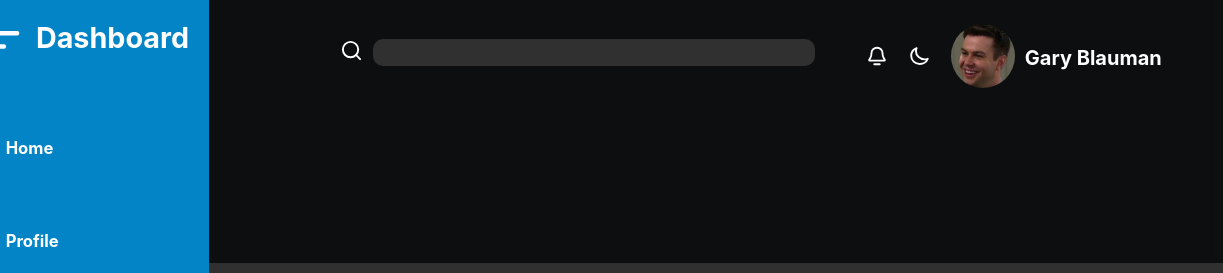
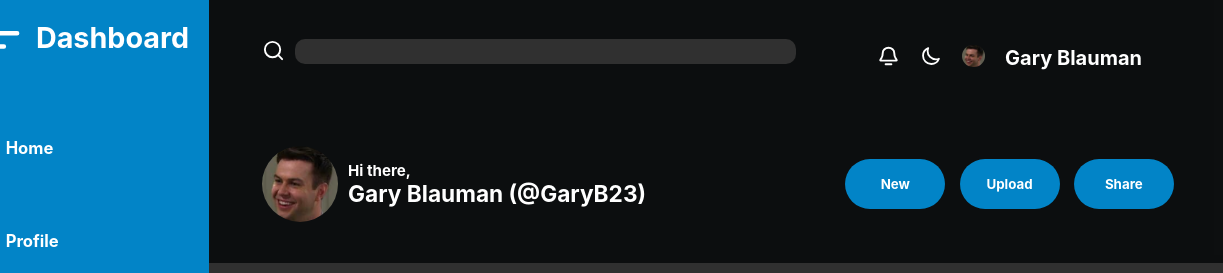
Before and after one commit to jeremyrupprecht/odinAdminDashboard, a website: page index.html in a window 1280 px wide. Shown: the top 273 px of the page, 57-1280 px from the left. Drawn offline with Linux system fonts and the light colour scheme.

Commit message:
Add lower right buttons in nav bar and adjust navbar spacing

```diff
--- a/index.html
+++ b/index.html
@@ -54,12 +54,12 @@
             </div>
         </div>
         <div class="navbar-grid">
-            <div class="searchbar">
+            <form action="" method="GET" class="searchbar">
                 <label for="site-search">
                     <img src="images/search.svg" alt="A magnifying glass">
                 </label>
                 <input type="search" id="site-search" name="site-search"/>
-            </div>
+            </form>
 
             <div class="top-right-icons">
                 <button>
@@ -74,6 +74,17 @@
                 <button>
                     <h2>Gary Blauman</h2>
                 </button>
+            </div>
+
+            <div class="bottom-left-icons">
+                <img src="images/profileFace.png" alt="A larger version of the users profile picture">
+                <h2><span>Hi there,</span>Gary Blauman (@GaryB23)</h2>
+            </div>
+
+            <div class="bottom-right-icons">
+                <button><h4>New</h4></button>
+                <button><h4>Upload</h4></button>
+                <button><h4>Share</h4></button>
             </div>
 
         </div>
--- a/styles.css
+++ b/styles.css
@@ -1,6 +1,7 @@
 :root {
     --dash-foreground: #030506f5;
     --dash-background: rgb(48, 48, 48); /*#030506cc ; */
+    --dash-primary-blue: #0284c7;
     font-size: calc(0.625rem + 0.4vw);
 }
 
@@ -19,7 +20,7 @@
 }
 
 .sidebar {
-    background-color: #0284c7;
+    background-color: var(--dash-primary-blue);
     grid-area: 1 / 1 / 3 / 2;
     display: flex;
     flex-direction: column;
@@ -68,7 +69,7 @@ h3 {
     background-color: var(--dash-foreground);
 
     display: grid;
-    grid-template: 2fr 3fr / 1fr 6fr 4fr;
+    grid-template: 2fr 3fr / 1fr 10fr 8fr;
     align-items: center;
 }
 
@@ -79,20 +80,22 @@ h3 {
 .searchbar, .navbar-heading {
     width: 100%;
     display: flex;
-    justify-content: center;
+    /* justify-content: center; */
 }
 
 .searchbar img {
     width: 1.5rem;
     margin-right: 10px;
+    /* padding-top: 0px; */
 }
 
 .top-right-icons {
-    display: flex;
     grid-area: 1 / 3 / 2 / 4;
     justify-self: center;
-    margin-right: 50px;
+
     margin-top: 10px;
+    display: flex;
+    justify-content: center;
 }
 
 .top-right-icons button {
@@ -104,7 +107,7 @@ h3 {
     width: 1.6rem;
 }
 
-.top-right-icons > button > img:not(.top-right-icons > button:nth-child(3) > img ) {
+.top-right-icons > button > img:not(top-right-icons > button:nth-child(3) > img ) {
     width: 1.5rem;
     margin-right: 10px;
 }
@@ -118,20 +121,50 @@ h3 {
     margin: 0px 5px;
 }
 
+.bottom-right-icons {
+    grid-area: 2 / 3 / 3 / 4;
+    justify-self: center;
+}
+
+.bottom-right-icons button {
+    height: 50px;
+    width: 100px;
+    background-color: var(--dash-primary-blue);
+    border-radius: 25px;
+    border: none;
+    margin: 5px 5px;
+}
+
 input[type="search"] {
     border-radius: 10px;
     background-color: var(--dash-background);
-    padding-top: 10px;
-    width: max(200px, 80%);
+    padding-top: 5px;
+    width: max(200px, 100%);
+    height: 25px;
     border: 0;
+    text-indent: 5px;
+    padding-bottom: 5px;
 }
 
-.navbar-heading {
-    grid-area: 2 / 1 / 3 / 2;
+.bottom-left-icons {
+    grid-area: 2 / 2 / 3 / 3;
+    display: flex;
+    align-items: center;
+    margin: 10px 0px;
 }
 
-.navbar-heading img {
+.bottom-left-icons img {
     width: 5rem;
+    border-radius: 64px;
+}
+
+.bottom-left-icons h2 {
+    margin-left: 10px;
+}
+
+.bottom-left-icons span {
+    font-size: 1rem;
+    display: block;
 }
 
 .mainbody-grid {
```
